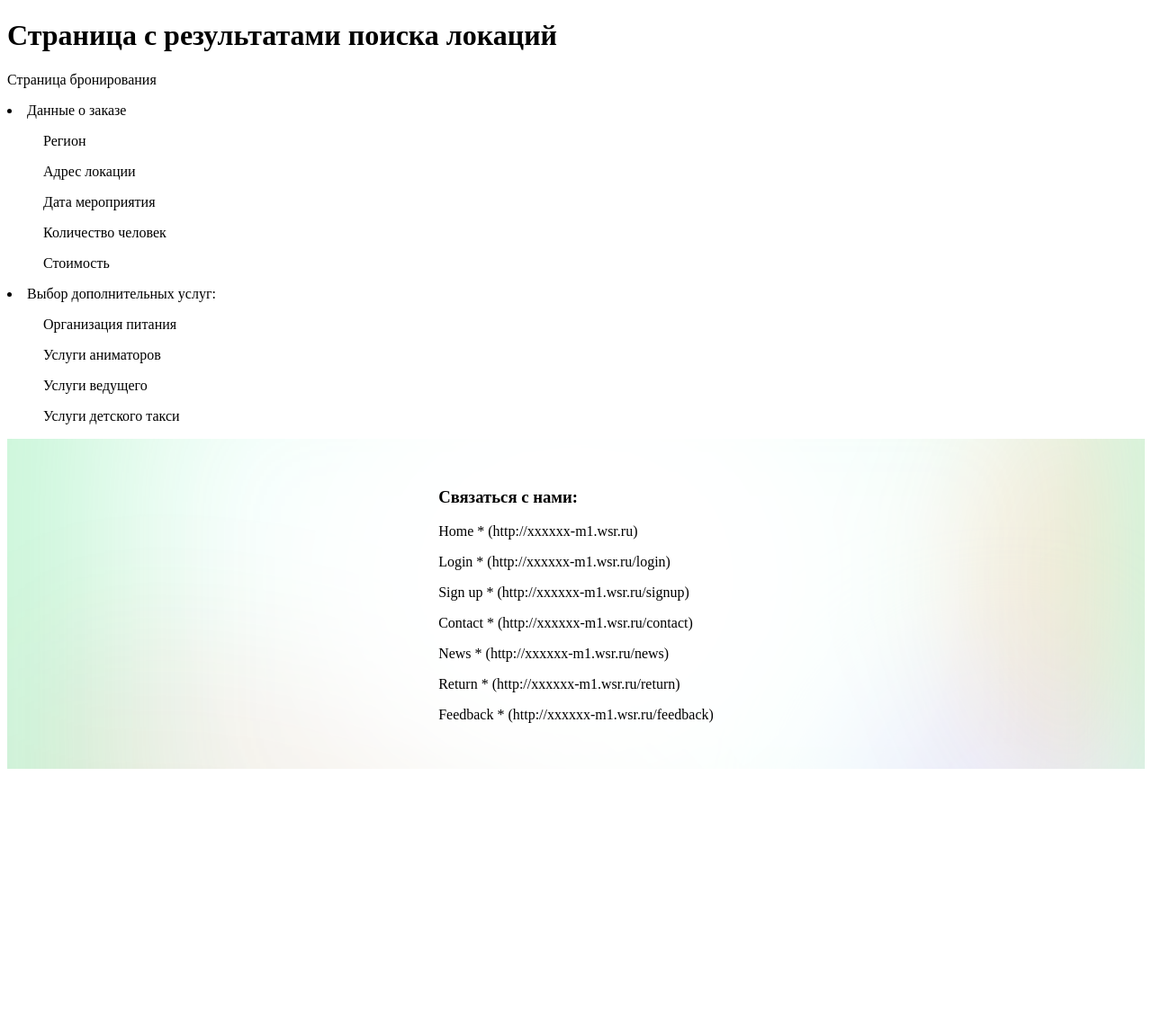
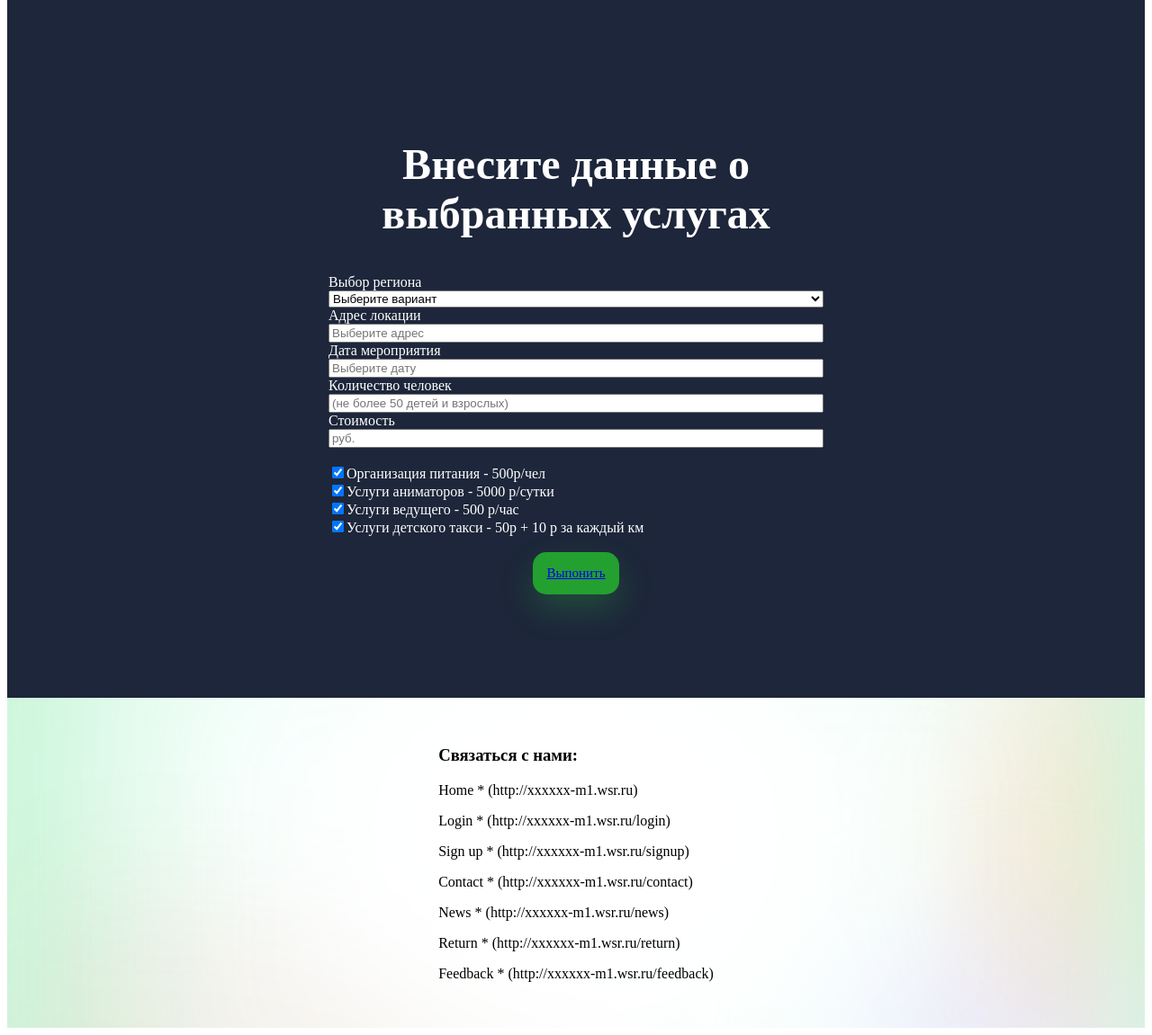
Before and after one commit to RuslanSayfullin/trueskills, a Django app: page /booking_page/ in a window 1280 px wide. Shown: the part 68-1219 px from the top of the page at 90% size. Before the commit the page ends 923 px from the top, so only its background shows below. Run offline with Django 3.2, Linux system fonts and the light colour scheme.

Commit message:
Страница бронирования

```diff
--- a/portal/trueskills/templates/trueskills/booking.html
+++ b/portal/trueskills/templates/trueskills/booking.html
@@ -1,17 +1,58 @@
 {% extends 'trueskills/base.html' %}
 
 {% block content %}
-    <h1>{{ title }}</h1>
-        <p>Страница бронирования</p>
-        <li>Данные о заказе</li>
-            <ul>Регион</ul>
-            <ul>Адрес локации</ul>
-            <ul>Дата мероприятия</ul>
-            <ul>Количество человек</ul>
-            <ul>Стоимость</ul>
-        <li>Выбор дополнительных услуг:</li>
-            <ul>Организация питания</ul>
-            <ul>Услуги аниматоров</ul>
-            <ul>Услуги ведущего</ul>
-            <ul>Услуги детского такси</ul>
+    <section class="form">
+      <div class="form__container">
+        <h1>Внесите данные о выбранных услугах</h1>
+        <fotm>
+            <div class="form__group">
+                <label for="budget">Выбор региона</label>
+                    <select id="budget">
+                        <option>Выберите вариант</option>
+                        <option value="10–30">Алтайский край</option>
+                        <option value="30–60">Красноярский край</option>
+                    </select>
+            </div>
+            <div class="form__group">
+             <label for="name">Адрес локации</label>
+             <input type="text" placeholder="Выберите адрес" id="date">
+           </div>
+           <div class="form__group">
+             <label for="name">Дата мероприятия</label>
+             <input type="text" placeholder="Выберите дату" id="date">
+           </div>
+           <div class="form__group">
+             <label for="phone">Количество человек</label>
+             <input type="tel" placeholder="(не более 50 детей и взрослых)" id="phone">
+           </div>
+            <div class="form__group">
+             <label for="phone">Стоимость</label>
+             <input type="tel" placeholder="руб." id="phone">
+           </div>
+            <p></p>
+            <div class="form__group">
+                <label>
+                    <input type="checkbox" checked>Организация питания - 500р/чел
+                </label>
+           </div>
+            <div class="form__group">
+                <label>
+                    <input type="checkbox" checked>Услуги аниматоров - 5000 р/сутки
+                </label>
+           </div>
+            <div class="form__group">
+                <label>
+                    <input type="checkbox" checked>Услуги ведущего - 500 р/час
+                </label>
+           </div>
+            <div class="form__group">
+                <label>
+                    <input type="checkbox" checked>Услуги детского такси - 50р + 10 р за каждый км
+                </label>
+           </div>
+            <p></p>
+           <button><a href="{% url 'location' %}">Выпонить</a></button>
+        </fotm>
+      </div>
+    </section>
 {% endblock content %}
```
Also changed, not shown: portal/trueskills/templates/trueskills/index.html (+9 -5 lines).
